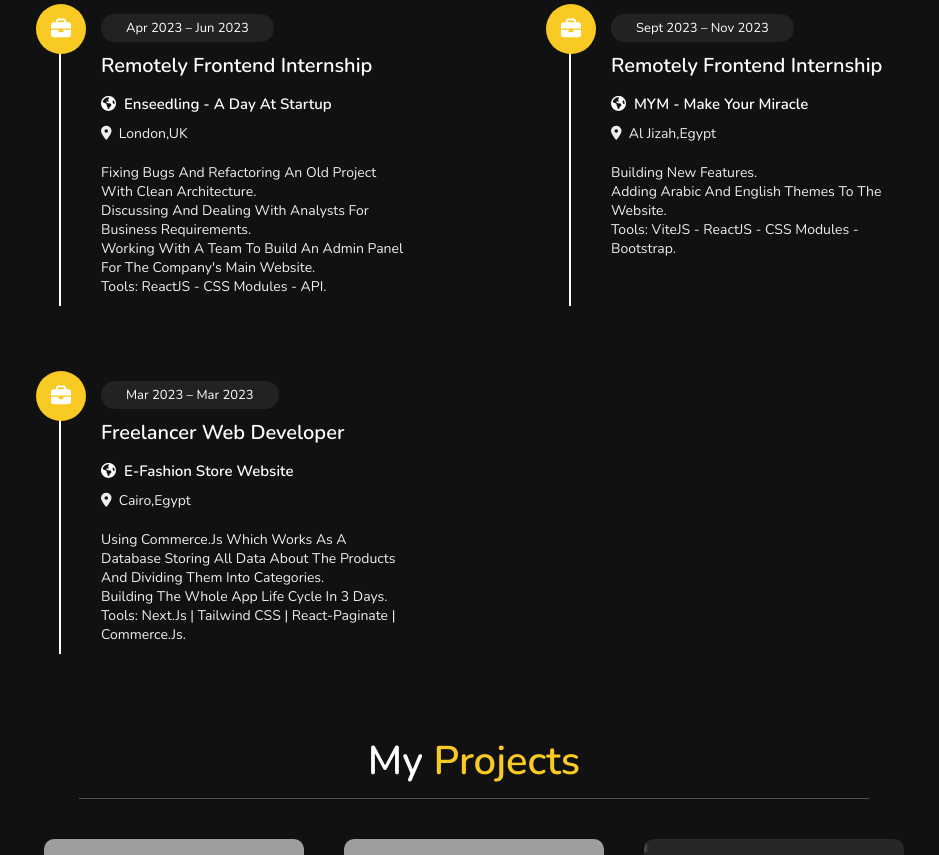
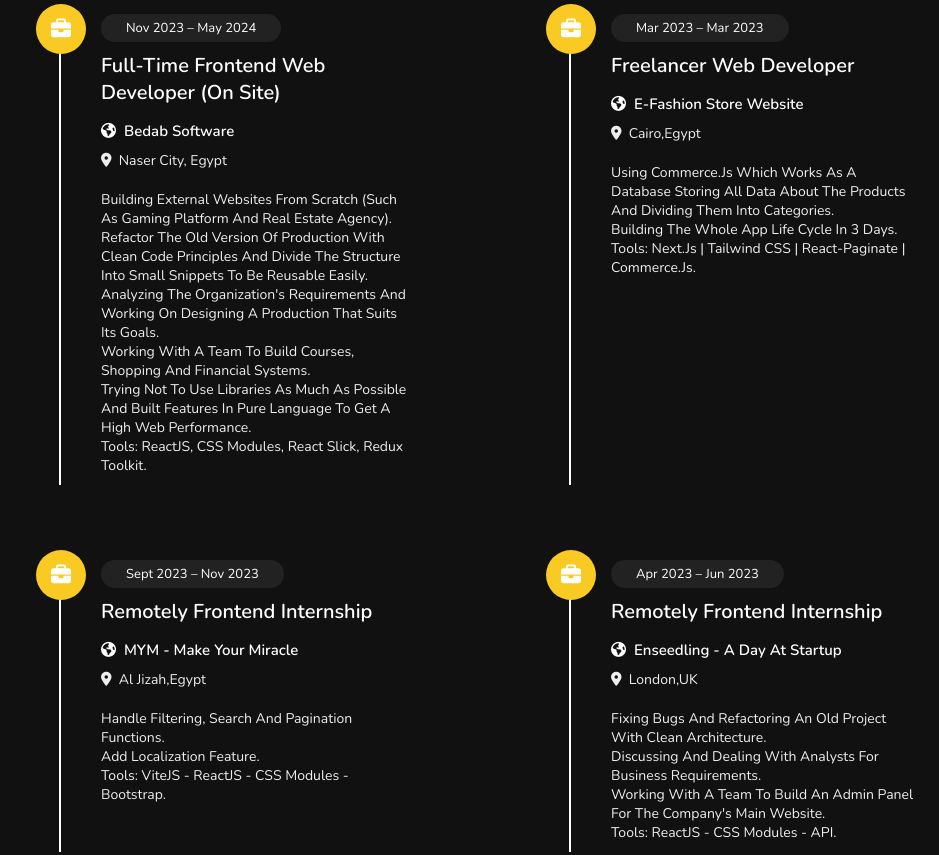
Before and after one commit to Radwaamer/Portfolio, a plain HTML site: page index.html in a window 1280 px wide. Shown: the part 2516-3371 px from the top of the page, without its empty margins (341-1280 px from the left). Drawn offline with nearby package versions, Linux system fonts and the light colour scheme; grey boxes are pictures that could not be loaded.

Commit message:
add bikes store

```diff
--- a/index.html
+++ b/index.html
@@ -77,7 +77,7 @@
     <div class="counter">
 
         <div class="box">
-            <span>1+</span>
+            <span>2+</span>
             <h3>year of experience</h3>
         </div>
 
@@ -125,25 +125,20 @@
 
         <div class="box">
             <i class="edu-icon fa-solid fa-briefcase"></i>
-            <span>Apr 2023 – Jun 2023</span>
-            <h3>Remotely Frontend Internship</h3>
-            <h5><i class="fa-solid fa-earth-americas"></i>&nbsp; Enseedling - A Day at Startup</h5>
-            <p><i class="fa-solid fa-location-dot"></i>&nbsp; London,UK</p>
-            <p>Fixing bugs and refactoring an old project with clean architecture. <br>
-                Discussing and dealing with analysts for business requirements. <br>
-                Working with a team to build an admin panel for the company's main website. <br>
-                Tools: ReactJS - CSS Modules - API.</p>
-        </div>
-
-        <div class="box">
-            <i class="edu-icon fa-solid fa-briefcase"></i>
-            <span>Sept 2023 – Nov 2023</span>
-            <h3>Remotely Frontend Internship</h3>
-            <h5><i class="fa-solid fa-earth-americas"></i>&nbsp; MYM - Make Your Miracle</h5>
-            <p><i class="fa-solid fa-location-dot"></i>&nbsp; Al Jizah,Egypt</p>
-            <p>Building new features. <br>
-                Adding Arabic and English themes to the website. <br>
-                Tools: ViteJS - ReactJS - CSS Modules - Bootstrap.</p>
+            <span>Nov 2023 – May 2024</span>
+            <h3>Full-time Frontend Web Developer (On Site)</h3>
+            <h5><i class="fa-solid fa-earth-americas"></i>&nbsp; Bedab Software</h5>
+            <p><i class="fa-solid fa-location-dot"></i>&nbsp; Naser City, Egypt</p>
+            <p>Building external websites from scratch (such as gaming platform and real
+                estate agency).<br>
+                Refactor the old version of production with clean code principles and divide the
+                structure into small snippets to be reusable easily.<br>
+                Analyzing the organization's requirements and working on designing a
+                production that suits its goals.<br>
+                Working with a team to build courses, shopping and financial systems.<br>
+                Trying not to use libraries as much as possible and built features in pure
+                language to get a high web performance.<br>
+                Tools: ReactJS, CSS Modules, React Slick, Redux Toolkit.<br>
         </div>
 
         <div class="box">
@@ -155,6 +150,29 @@
             <p>Using Commerce.js which works as a database storing all data about the products and dividing them into categories. <br>
                 Building the whole app life cycle in 3 days. <br>
                 Tools: Next.js | Tailwind CSS | react-paginate | commerce.js.
+        </div>
+
+        <div class="box">
+            <i class="edu-icon fa-solid fa-briefcase"></i>
+            <span>Sept 2023 – Nov 2023</span>
+            <h3>Remotely Frontend Internship</h3>
+            <h5><i class="fa-solid fa-earth-americas"></i>&nbsp; MYM - Make Your Miracle</h5>
+            <p><i class="fa-solid fa-location-dot"></i>&nbsp; Al Jizah,Egypt</p>
+            <p>Handle filtering, search and pagination functions. <br>
+                Add localization feature.<br>
+                Tools: ViteJS - ReactJS - CSS Modules - Bootstrap.</p>
+        </div>
+
+        <div class="box">
+            <i class="edu-icon fa-solid fa-briefcase"></i>
+            <span>Apr 2023 – Jun 2023</span>
+            <h3>Remotely Frontend Internship</h3>
+            <h5><i class="fa-solid fa-earth-americas"></i>&nbsp; Enseedling - A Day at Startup</h5>
+            <p><i class="fa-solid fa-location-dot"></i>&nbsp; London,UK</p>
+            <p>Fixing bugs and refactoring an old project with clean architecture. <br>
+                Discussing and dealing with analysts for business requirements. <br>
+                Working with a team to build an admin panel for the company's main website. <br>
+                Tools: ReactJS - CSS Modules - API.</p>
         </div>
 
     </div>
@@ -171,17 +189,22 @@
 
 <div class="box-container">
 
+    <a class="box" href="https://bikes-store.vercel.app/" target="_blank">
+        <img src="images/bike store.png" alt="E-Commerce">
+    </a>
+
     <a class="box" href="https://asmaa-five.vercel.app/" target="_blank">
         <img src="images/fashion.png" alt="E-Commerce">
+    </a>
+
+    <a class="box" href="https://admin-panel-ten-liart.vercel.app/" target="_blank">
+        <img src="images/admin panel.png" alt="Admin Panel">
     </a>
 
     <a class="box" href="https://recpoo.vercel.app/" target="_blank">
         <img src="images/recpoo.png" alt="Food Recipes">
     </a>
 
-    <a class="box" href="https://admin-panel-ten-liart.vercel.app/" target="_blank">
-        <img src="images/admin panel.png" alt="Admin Panel">
-    </a>
 
     <a class="box" href="https://radwaamer.github.io/Filmy/" target="_blank">
         <img src="images/filmy.png" alt="Movies App">
@@ -191,13 +214,14 @@
         <img src="images/grocery store.png" alt="E-commerce">
     </a>
 
+    <a class="box" href="https://radwaamer.github.io/Online-Courses/" target="_blank">
+        <img src="images/educa.png" alt="Online Courses Platform">
+    </a>
+
     <a class="box" href="https://github.com/Radwaamer/Graduation-Project" target="_blank">
         <img src="images/cyper space.png" alt="Security learning and data breach check website">
     </a>
 
-    <a class="box" href="https://radwaamer.github.io/Online-Courses/" target="_blank">
-        <img src="images/educa.png" alt="Online Courses Platform">
-    </a>
 
     <a class="box" href="https://radwaamer.github.io/Tic-Tac-Toe/" target="_blank">
         <img src="images/tic tac toe.png" alt="Light Game">
```
Also changed, not shown: images/bike store.png (added), 1 other file.
